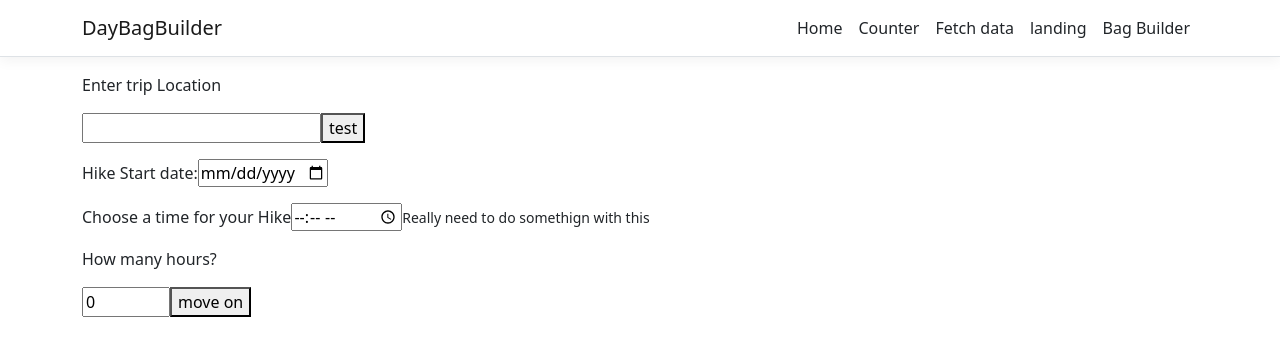
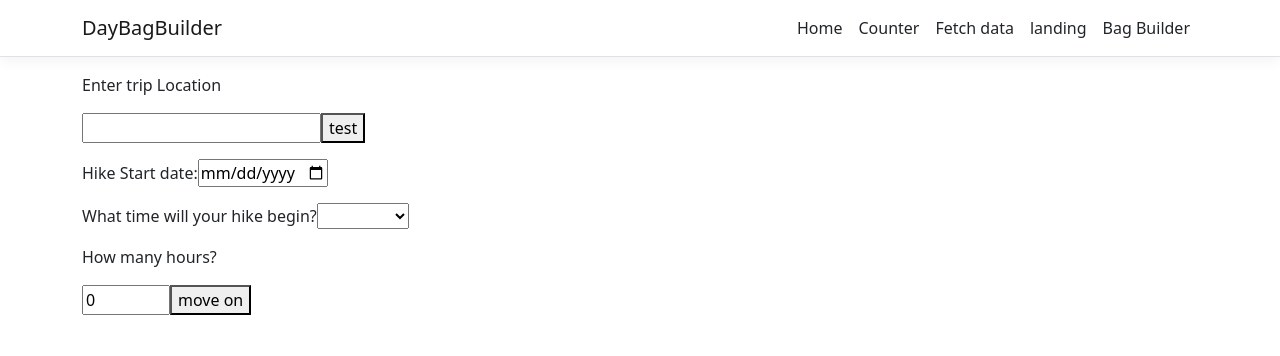
Before and after one commit to FoxFunctions/DayBagBuilder, an Angular app in the folder DayBagBuilder/ClientApp/: page /landing in a window 1280 px wide. Shown: the top 356 px of the page. Built offline with nearby package versions, Linux system fonts and the light colour scheme.

Commit message:
adjusted forecast html to only display the hours requeseted

```diff
--- a/DayBagBuilder/ClientApp/src/app/bag-builder/bag-builder.component.html
+++ b/DayBagBuilder/ClientApp/src/app/bag-builder/bag-builder.component.html
@@ -18,14 +18,20 @@
     <p>{{r.time}}: {{r.temp_f}} F</p>
 </div>
 
+
+<div *ngIf="hourlyForecastDay2.length > 0">
 <h3>Hourly Forecast for {{forecastArray[0].forecast.forecastday[1].date}}</h3>
 <div *ngFor="let r of hourlyForecastDay2; index as j">
 
     <p>{{r.time}}: {{r.temp_f}} F</p>
 </div>
+</div>
 
+
+<div *ngIf="hourlyForecastDay3.length > 0">
 <h3>Hourly Forecast for {{forecastArray[0].forecast.forecastday[2].date}}</h3>
 <div *ngFor="let r of hourlyForecastDay3; index as j">
 
     <p>{{r.time}}: {{r.temp_f}} F</p>
 </div>
+</div>
--- a/DayBagBuilder/ClientApp/src/app/bag-builder/bag-builder.component.ts
+++ b/DayBagBuilder/ClientApp/src/app/bag-builder/bag-builder.component.ts
@@ -23,14 +23,11 @@ export class BagBuilderComponent implements OnInit {
   hikeTimeStartAsIndex: number = 100000;
 
 
-
-
-
   constructor(private weather: WeatherForecastService, private hikingBag: HikingBagService, private parks: ParksService) {
+    this.GetTimeIndex();
     this.ShowForecast();
     console.log(weather.tripDuration);
-    console.log(weather.hikeDateStart);
-    this.GetTimeIndex();
+    console.log(weather.hikeTimeStart);
     console.log(this.hikeTimeStartAsIndex);
   }
 
@@ -51,80 +48,96 @@ export class BagBuilderComponent implements OnInit {
         this.hourlyForecastDay1.shift();
       }
       this.hourlyForecastDay1.splice(this.weather.tripDuration);
+
+      if (this.hikeTimeStartAsIndex + this.weather.tripDuration > 23 && this.hikeTimeStartAsIndex + this.weather.tripDuration < 47){
+        this.hourlyForecastDay2.splice((this.hikeTimeStartAsIndex + this.weather.tripDuration)-24);
+      }
+      else if (this.hikeTimeStartAsIndex + this.weather.tripDuration >= 47){
+        this.hourlyForecastDay3.splice((this.hikeTimeStartAsIndex + this.weather.tripDuration) - 48);
+      }
+
+      if (this.hikeTimeStartAsIndex + this.weather.tripDuration < 23){
+        this.hourlyForecastDay2 = [];
+        this.hourlyForecastDay3= [];
+      }
+      else if (this.hikeTimeStartAsIndex + this.weather.tripDuration > 23 && this.hikeTimeStartAsIndex + this.weather.tripDuration < 47){
+        this.hourlyForecastDay3= [];
+      }
+
     });
 
   }
   GetTimeIndex(): void {
-    if (this.weather.hikeTimeStart.setMinutes(0).toString() === "00:00"){
+    if (this.weather.hikeStringStart === "00:00"){
       this.hikeTimeStartAsIndex = 0;
     }
-    else if (this.weather.hikeTimeStart.toString() === "01:00"){
+    else if (this.weather.hikeStringStart === "01:00"){
       this.hikeTimeStartAsIndex = 1;
     }
-    else if (this.weather.hikeTimeStart.toString() === "02:00"){
+    else if (this.weather.hikeStringStart === "02:00"){
       this.hikeTimeStartAsIndex = 2;
     }
-    else if (this.weather.hikeTimeStart.toString() === "03:00"){
+    else if (this.weather.hikeStringStart === "03:00"){
       this.hikeTimeStartAsIndex = 3;
     }
-    else if (this.weather.hikeTimeStart.toString() === "04:00"){
+    else if (this.weather.hikeStringStart === "04:00"){
       this.hikeTimeStartAsIndex = 4;
     }
-    else if (this.weather.hikeTimeStart.toString() === "05:00"){
+    else if (this.weather.hikeStringStart === "05:00"){
       this.hikeTimeStartAsIndex = 5;
     }
-    else if (this.weather.hikeTimeStart.toString() === "06:00"){
+    else if (this.weather.hikeStringStart === "06:00"){
       this.hikeTimeStartAsIndex = 6;
     }
-    else if (this.weather.hikeTimeStart.toString() === "07:00"){
+    else if (this.weather.hikeStringStart === "07:00"){
       this.hikeTimeStartAsIndex = 7;
     }
-    else if (this.weather.hikeTimeStart.toString() === "08:00"){
+    else if (this.weather.hikeStringStart === "08:00"){
       this.hikeTimeStartAsIndex = 8;
     }
-    else if (this.weather.hikeTimeStart.toString() === "09:00"){
+    else if (this.weather.hikeStringStart === "09:00"){
       this.hikeTimeStartAsIndex = 9;
     }
-    else if (this.weather.hikeTimeStart.toString() === "10:00"){
+    else if (this.weather.hikeStringStart === "10:00"){
       this.hikeTimeStartAsIndex = 10;
     }
-    else if (this.weather.hikeTimeStart.toString() === "11:00"){
+    else if (this.weather.hikeStringStart === "11:00"){
       this.hikeTimeStartAsIndex = 11;
     }
-    else if (this.weather.hikeTimeStart.toString() === "12:00"){
+    else if (this.weather.hikeStringStart === "12:00"){
       this.hikeTimeStartAsIndex = 12;
     }
-    else if (this.weather.hikeTimeStart.toString() === "13:00"){
+    else if (this.weather.hikeStringStart === "13:00"){
       this.hikeTimeStartAsIndex = 13;
     }
-    else if (this.weather.hikeTimeStart.toString() === "14:00"){
+    else if (this.weather.hikeStringStart === "14:00"){
       this.hikeTimeStartAsIndex = 14;
     }
-    else if (this.weather.hikeTimeStart.toString() === "15:00"){
+    else if (this.weather.hikeStringStart === "15:00"){
       this.hikeTimeStartAsIndex = 15;
     }
-    else if (this.weather.hikeTimeStart.toString() === "16:00"){
+    else if (this.weather.hikeStringStart === "16:00"){
       this.hikeTimeStartAsIndex = 16;
     }
-    else if (this.weather.hikeTimeStart.toString() === "17:00"){
+    else if (this.weather.hikeStringStart === "17:00"){
       this.hikeTimeStartAsIndex = 17;
     }
-    else if (this.weather.hikeTimeStart.toString() === "18:00"){
+    else if (this.weather.hikeStringStart === "18:00"){
       this.hikeTimeStartAsIndex = 18;
     }
-    else if (this.weather.hikeTimeStart.toString() === "19:00"){
+    else if (this.weather.hikeStringStart === "19:00"){
       this.hikeTimeStartAsIndex = 19;
     }
-    else if (this.weather.hikeTimeStart.toString() === "20:00"){
+    else if (this.weather.hikeStringStart === "20:00"){
       this.hikeTimeStartAsIndex = 20;
     }
-    else if (this.weather.hikeTimeStart.toString() === "21:00"){
+    else if (this.weather.hikeStringStart === "21:00"){
       this.hikeTimeStartAsIndex = 21;
     }
-    else if (this.weather.hikeTimeStart.toString() === "22:00"){
+    else if (this.weather.hikeStringStart === "22:00"){
       this.hikeTimeStartAsIndex = 22;
     }
-    else if (this.weather.hikeTimeStart.toString() === "23:00"){
+    else if (this.weather.hikeStringStart === "23:00"){
       this.hikeTimeStartAsIndex = 23;
     }
   }
--- a/DayBagBuilder/ClientApp/src/app/landing/landing.component.html
+++ b/DayBagBuilder/ClientApp/src/app/landing/landing.component.html
@@ -12,12 +12,42 @@
        min="2022-06-20" max="2040-12-31" [(ngModel)]="hikeDateStart">
 
        <p></p>
-<label for="hikeTime">Choose a time for your Hike</label>
+<!--<label for="hikeTime">Choose a time for your Hike</label>
 
 <input type="time" id="hikeTime" name="hikeTime"
        min="0:00" max="24:00" required [(ngModel)]="hikeTimeStart" >
 
-<small>Really need to do somethign with this</small>
+<small>Really need to do somethign with this</small>-->
+
+
+<label for="HikeStart">What time will your hike begin?</label>
+
+<select name="HikeStart" id="HikeStart" [(ngModel)]="hikeStringStart">
+  <option value="00:00">12:00 AM</option>
+  <option value="01:00">1:00 AM</option>
+  <option value="02:00">2:00 AM</option>
+  <option value="03:00">3:00 AM</option>
+  <option value="04:00">4:00 AM</option>
+  <option value="05:00">5:00 AM</option>
+  <option value="06:00">6:00 AM</option>
+  <option value="07:00">7:00 AM</option>
+  <option value="08:00">8:00 AM</option>
+  <option value="09:00">9:00 AM</option>
+  <option value="10:00">10:00 AM</option>
+  <option value="11:00">11:00 AM</option>
+  <option value="12:00">12:00 PM</option>
+  <option value="13:00">1:00 PM</option>
+  <option value="14:00">2:00 PM</option>
+  <option value="15:00">3:00 PM</option>
+  <option value="16:00">4:00 PM</option>
+  <option value="17:00">5:00 PM</option>
+  <option value="18:00">6:00 PM</option>
+  <option value="19:00">7:00 PM</option>
+  <option value="20:00">8:00 PM</option>
+  <option value="21:00">9:00 PM</option>
+  <option value="22:00">10:00 PM</option>
+  <option value="23:00">11:00 PM</option>
+</select>
 
 <p></p>
 <p></p>
--- a/DayBagBuilder/ClientApp/src/app/landing/landing.component.ts
+++ b/DayBagBuilder/ClientApp/src/app/landing/landing.component.ts
@@ -26,10 +26,9 @@ export class LandingComponent implements OnInit {
   tripLocation: string = "";
   hikeTimeStart: Date = new Date();
   hikeDateStart: Date = new Date();
+  hikeStringStart: string = "";
 
   constructor(private weather: WeatherForecastService, private hikingBag: HikingBagService, private parks: ParksService, private router: Router) {
-
-
 
 
   }
@@ -48,6 +47,8 @@ export class LandingComponent implements OnInit {
     this.weather.locationString2 = this.locationString2;
     this.weather.hikeTimeStart = this.hikeTimeStart;
     this.weather.hikeDateStart = this.hikeDateStart;
+    this.weather.hikeStringStart = this.hikeStringStart;
+
     this.router.navigateByUrl(`bag-builder`);
   }
 
--- a/DayBagBuilder/ClientApp/src/app/weather-forecast.service.ts
+++ b/DayBagBuilder/ClientApp/src/app/weather-forecast.service.ts
@@ -11,6 +11,7 @@ locationString2: string = "";
 tripDuration: number = 0;
 hikeTimeStart: Date = new Date();
 hikeDateStart: Date = new Date();
+hikeStringStart: string = "";
   constructor(private http: HttpClient) { }
 
   GetForecast(): Observable<WeatherForecast>{
```
